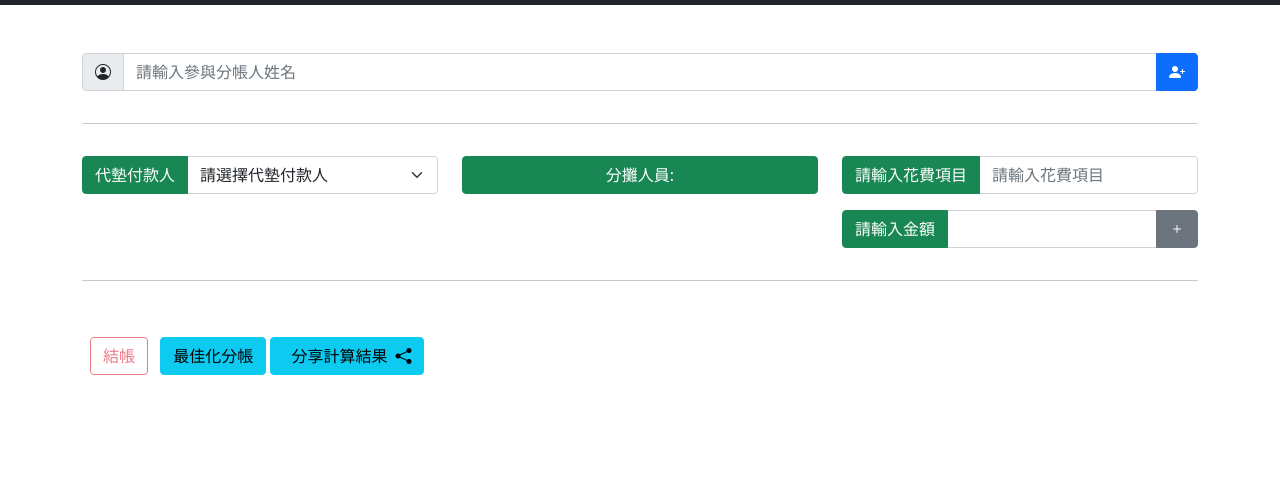
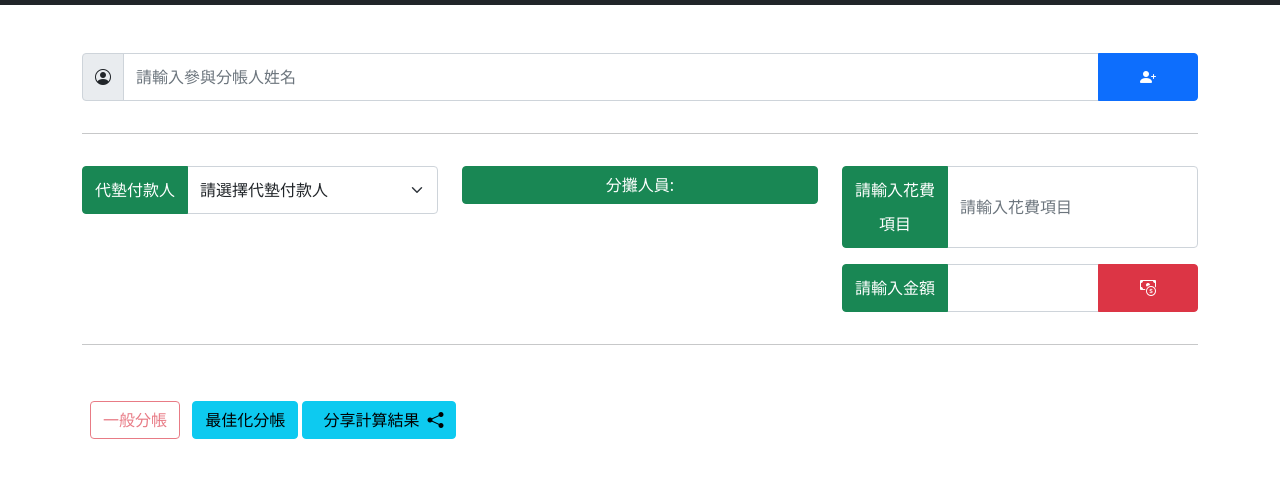
Before and after one commit to frankhsu519/RRRRR, a website: page index.html in a window 1280 px wide. Shown: the part 61-538 px from the top of the page. Drawn offline with nearby package versions, Linux system fonts and the light colour scheme.

Commit message:
樣式優化

```diff
--- a/index.html
+++ b/index.html
@@ -45,6 +45,13 @@
         width: 75%;
         margin-right: 4px;
     }
+    .btn_size {
+        width: 100px;
+        height: 48px;
+    }
+    .input_height {
+        line-height: 34px;
+    }
 
 </style>
 
@@ -64,7 +71,7 @@
                 <div class="input-group mb-3" >
                     <span class="input-group-text" id="addon-wrapping"><i class="bi bi-person-circle"></i></span>
                     <input alt="要參與分帳的人" type="text" class="form-control" id="user_name" placeholder="請輸入參與分帳人姓名">
-                    <button class="btn btn-primary" type="button" id="add_user"><i class="bi bi-person-plus-fill"></i></button>
+                    <button class="btn btn-primary btn_size" type="button" id="add_user"><i class="bi bi-person-plus-fill"></i></button>
                 </div>
             </div>
         </div>
@@ -74,7 +81,7 @@
         <div class="row" >
             <div class="col-12 col-md-4 mt-3">
                 <div class="input-group mb-3 member_list--mobile">
-                    <label class="btn btn-success no-pointer">代墊付款人</label>
+                    <label class="btn btn-success no-pointer input_height">代墊付款人</label>
                     <select class="form-select" id="user_select">
                         <option selected disabled>請選擇代墊付款人</option>
                     </select>
@@ -96,13 +103,13 @@
 
             <div class="col-12 col-md-4 mt-3">
                 <div class="input-group mb-3">
-                    <label class="btn btn-success no-pointer">請輸入花費項目</label>
+                    <label class="btn btn-success no-pointer input_height">請輸入花費<br/>項目</label>
                     <input alt="分帳項目" type="text" class="form-control " id="item_list" placeholder="請輸入花費項目">
                 </div>
                 <div class="input-group mb-3">
-                    <label class="btn btn-success no-pointer">請輸入金額</label>
+                    <label class="btn btn-success no-pointer input_height">請輸入金額</label>
                     <input alt="分帳金額" type="text" class="form-control" id="cost" placeholder="" >
-                    <button type="button" class="btn btn-secondary" id="add_list"><i class="bi bi-plus"></i></button>
+                    <button type="button" class="btn btn-danger btn_size" id="add_list"><i class="bi bi-cash-coin"></i></button>
                 </div>
             </div>
 
@@ -122,7 +129,7 @@
 
         <!-- <hr> -->
 
-        <button class="btn btn-outline-danger my-4 mx-2" type="button" id="Checkout" disabled >結帳</button>
+        <button class="btn btn-outline-danger my-4 mx-2" type="button" id="Checkout" disabled >一般分帳</button>
         <button class="btn btn-warning my-4 hide mx-2" type="button" id="show_checkout_detail">顯示明細</button>
         <button class="btn btn-info my-4mx-2" type="button" id="best_split">最佳化分帳</button>
         <button class="btn btn-info my-4" type="button" id="share_btn"><span class="mx-2">分享計算結果</span><i class="bi bi-share-fill"></i></button>
@@ -144,6 +151,9 @@
         <div class="row">
             <div class="col-12">
                <p id="pay_someone_block2"></p>
+               <div id="pay_someone_block_best_split">
+
+               </div>
             </div>
         </div>
 
```
Also changed, not shown: second_stage_split.js (deleted, +0 -19 lines).
